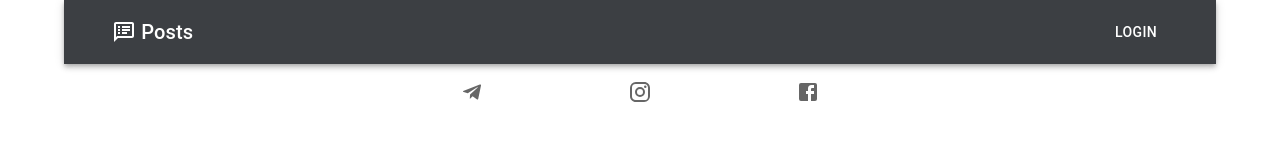
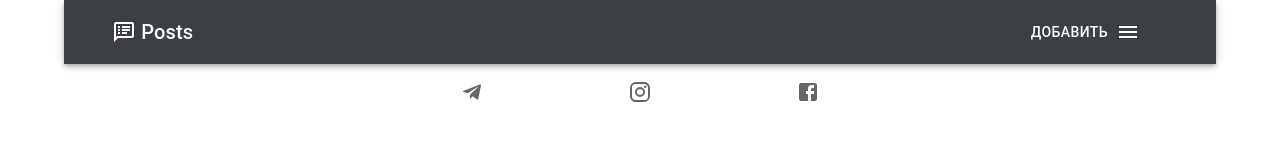
Before and after one commit to thanos-web/post, a React (Create React App) app: page / in a window 1280 px wide. Shown: the top 160 px of the page. Built offline with nearby package versions, Linux system fonts and the light colour scheme; the HTML template or start-up script is replaced by a standard one.

Commit message:
добавляет кнопку

```diff
--- a/src/сomponents/app-header/index.jsx
+++ b/src/сomponents/app-header/index.jsx
@@ -1,9 +1,9 @@
-import { Menu as MenuIcon } from '@mui/icons-material'
-import { AppBar, Button,Box, Toolbar, Typography } from '@mui/material'
+import { Menu } from '@mui/icons-material';
+import { AppBar,Box,IconButton, Toolbar, Typography } from '@mui/material'
 import SpeakerNotesOutlinedIcon from '@mui/icons-material/SpeakerNotesOutlined';
 import Grid from '@mui/material/Grid';
 import { Container } from "@mui/system";
-
+import { ButtonAdd } from '../button';
 
 import s from "./style.module.css";
 
@@ -19,7 +19,15 @@ export const AppHeader = () => {
                 <Typography variant="h6" component="div" align="left" sx={{ flexGrow: 1 }}>
                   &nbsp;Posts
                 </Typography>
-                <Button color="inherit">Login</Button>
+                <ButtonAdd/>
+          <IconButton
+              size="large"
+              edge="start"
+              color="inherit"
+              aria-label="menu"
+              sx={{ mr: 2 }}>
+            <Menu />
+          </IconButton>
               </Toolbar>
             </Grid>
           </Grid>
--- a/src/сomponents/button/index.jsx
+++ b/src/сomponents/button/index.jsx
@@ -0,0 +1,15 @@
+
+import { Button, Stack } from "@mui/material";
+
+export const ButtonAdd = () => {
+  const handleOpenModal = () => {
+
+  };
+
+
+    return (
+        <Stack spacing={2} direction="row">
+            <Button variant="text" color="inherit" onClick={handleOpenModal}>Добавить</Button>
+        </Stack>
+    )
+  }
```
